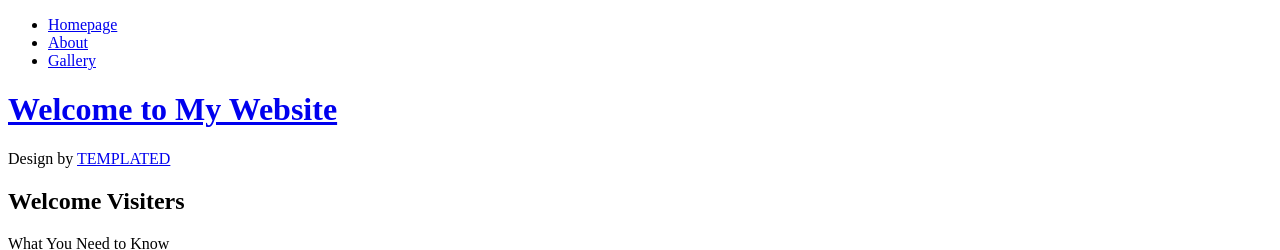
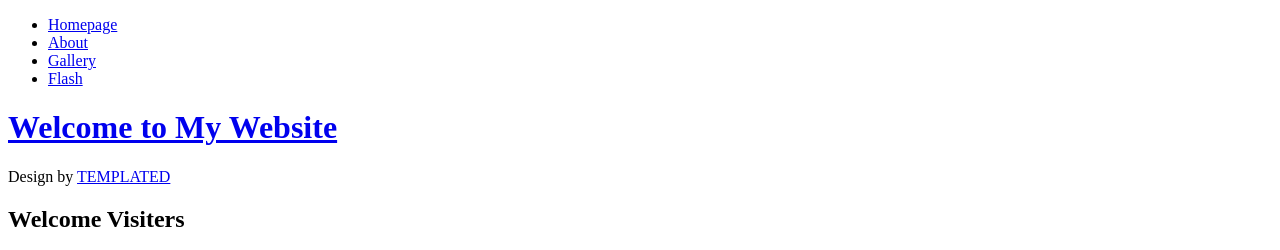
Before and after one commit to jhopes321/Portfolio, a plain HTML site: page index.html in a window 1280 px wide. Shown: the top 250 px of the page. Drawn offline with Linux system fonts and the light colour scheme.

Commit message:
Added files via upload

```diff
--- a/index.html
+++ b/index.html
@@ -33,7 +33,7 @@ Released   : 20140310
 				<li class="current_page_item"><a href="index.html">Homepage</a></li>
 				<li><a href="About.html">About</a></li>
 				<li><a href="Gallery.html">Gallery</a></li>
-
+				<li><a href="Flash.html">Flash</a></li>
 			</ul>
 		</div>
 		<!-- end #menu -->
```
